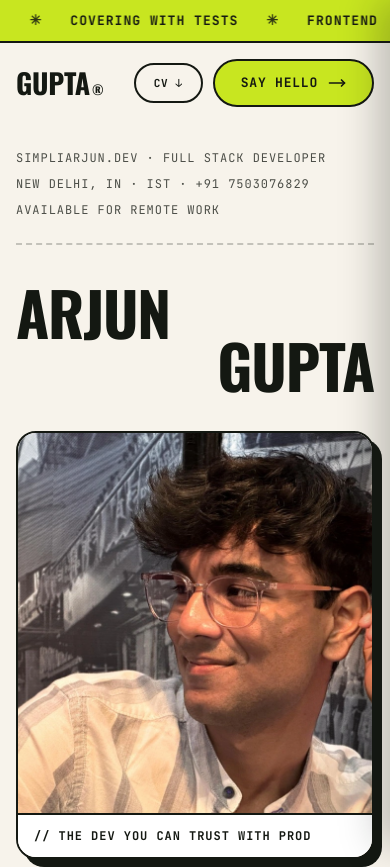
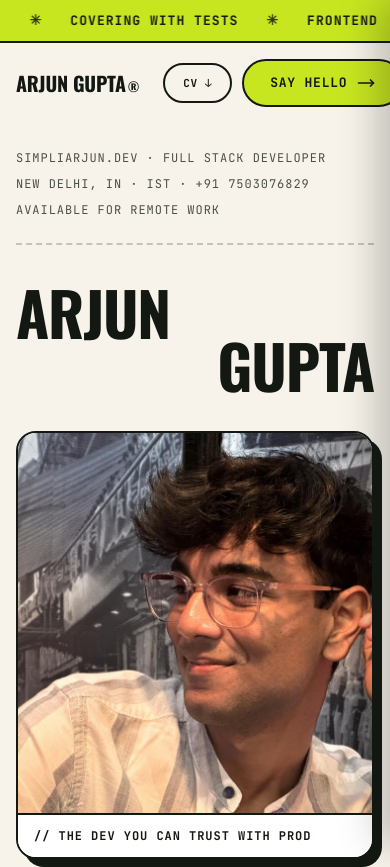
Before and after one commit to simpliarjun/simpliportfolio, a plain HTML site: page index.html in a window 390 px wide. Shown: the top 867 px of the page. Drawn offline with nearby package versions, Linux system fonts and the light colour scheme.

Commit message:
feat(brand): update sticky header wordmark to ARJUN GUPTA with responsive clamp sizing and no-wrap

```diff
--- a/index.html
+++ b/index.html
@@ -42,7 +42,7 @@
 
   <!-- ═══ STICKY HEADER ═══ -->
   <header class="header" id="header">
-    <a class="header__logo" href="#top">GUPTA<sup>®</sup></a>
+    <a class="header__logo" href="#top">ARJUN GUPTA<sup>®</sup></a>
     <nav class="header__nav">
       <a href="#stack">Stack</a>
       <a href="#impact">Impact</a>
--- a/style.css
+++ b/style.css
@@ -123,11 +123,13 @@ img {
 .header__logo {
   font-family: var(--disp);
   font-weight: 700;
-  font-size: 28px;
+  font-size: clamp(20px, 2.2vw, 28px);
   letter-spacing: -0.01em;
   text-transform: uppercase;
   display: flex;
   align-items: baseline;
+  white-space: nowrap;
+  flex-shrink: 0;
 }
 
 .header__logo sup {
```
